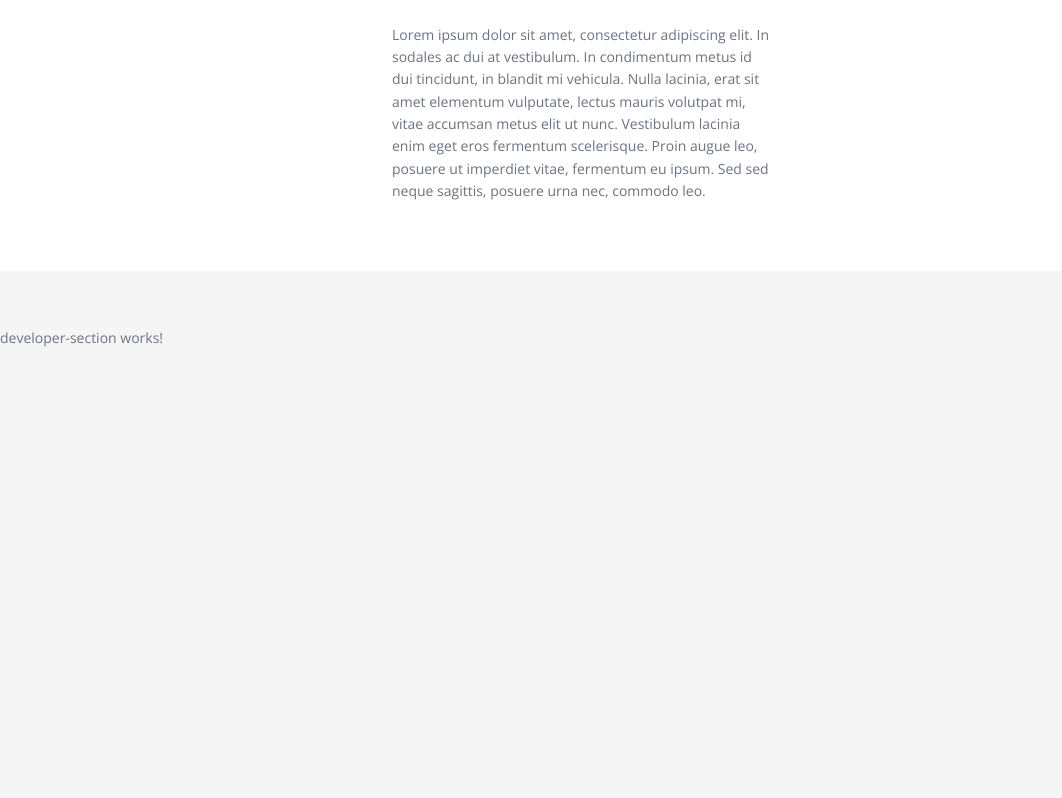
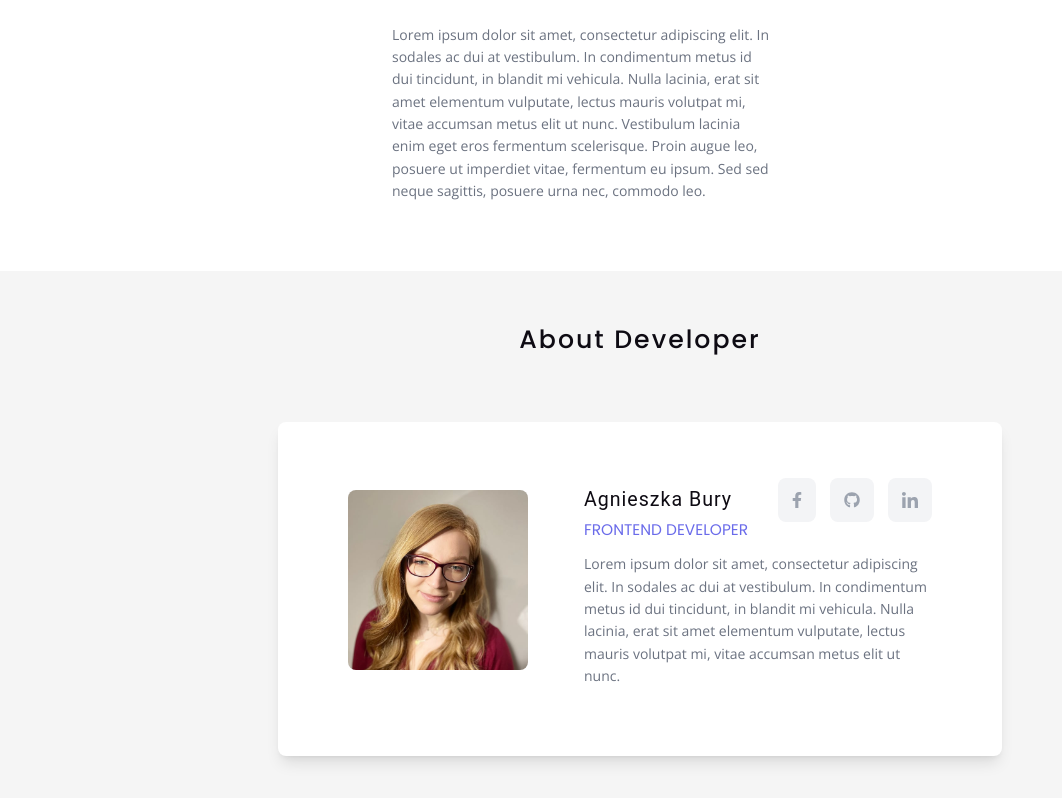
Before and after one commit to angbur/project-management-app, an Angular app in the folder pmapp/: page / in a window 1280 px wide. Shown: the part 1839-2637 px from the top of the page, without its empty margins (0-1062 px from the left). Before the commit the page ends 2188 px from the top, so only its background shows below. Built offline with nearby package versions, Linux system fonts and the light colour scheme.

Commit message:
feat: add developer-section component

```diff
--- a/pmapp/src/app/home-page/components/developer-section/developer-section.component.html
+++ b/pmapp/src/app/home-page/components/developer-section/developer-section.component.html
@@ -1 +1,20 @@
-<p>developer-section works!</p>
+<section id="developer-section">
+  <h2>About Developer</h2>
+  <div class="container">
+    <div class="box">
+      <img class="photo" src="assets/img/angbur.jpg" alt="Agnieszka Bury"/>
+    </div>
+    <div class="box card">
+      <div class="card-header">
+        <h3>Agnieszka Bury</h3>
+        <div class="social-bar">
+          <img src="assets/icons/facebook.svg" alt=""/>
+          <img src="assets/icons/github.svg" alt=""/>
+          <img src="assets/icons/linkedin.svg" alt=""/>
+        </div>
+      </div>
+      <h4>Frontend Developer</h4>
+      <p>Lorem ipsum dolor sit amet, consectetur adipiscing elit. In sodales ac dui at vestibulum. In condimentum metus id dui tincidunt, in blandit mi vehicula. Nulla lacinia, erat sit amet elementum vulputate, lectus mauris volutpat mi, vitae accumsan metus elit ut nunc.</p>
+    </div>
+  </div>
+</section>
--- a/pmapp/src/app/home-page/components/developer-section/developer-section.component.scss
+++ b/pmapp/src/app/home-page/components/developer-section/developer-section.component.scss
@@ -0,0 +1,60 @@
+@use '../../../../assets/scss/index' as *;
+
+#developer-section {
+  h2 {
+    margin-bottom: 2rem;
+  }
+  h3 {
+    text-align: left;
+  }
+  img.photo {
+    width: 180px;
+    height: 180px;
+    border-radius: 8px;
+    object-fit: cover;
+    margin-top: 12px;
+  }
+  .container {
+    justify-content: center;
+    align-items: flex-start;
+    box-shadow: 0px 10px 15px -3px rgba(0, 0, 0, 0.1), 0px 4px 6px -4px rgba(0, 0, 0, 0.1);
+    max-width: 50vw;
+    margin: 3rem 0;
+    background: white;
+    border-radius: 8px;
+  }
+  .card {
+    max-width: 40vw;
+  }
+  .card-header {
+    display: flex;
+    justify-content: space-between;
+    align-items: center;
+    h3 {
+      margin: 0;
+      color: $dark;
+      font-weight: 400;
+    }
+  }
+  .social-bar {
+    display: flex;
+    gap: 1rem;
+    img {
+      width: 16x;
+      height: 16px;
+      padding: 1rem;
+      background: #F3F4F6;
+      border-radius: 8px;
+      object-fit: contain;
+      &:hover {
+        cursor: pointer;
+        box-shadow: 0px 10px 15px -3px rgba(0, 0, 0, 0.1), 0px 4px 6px -4px rgba(0, 0, 0, 0.1);
+      }
+    }
+  }
+  h4 {
+    color: $secondary;
+    font-family: 'Poppins';
+    text-transform: uppercase;
+  }
+}
```
